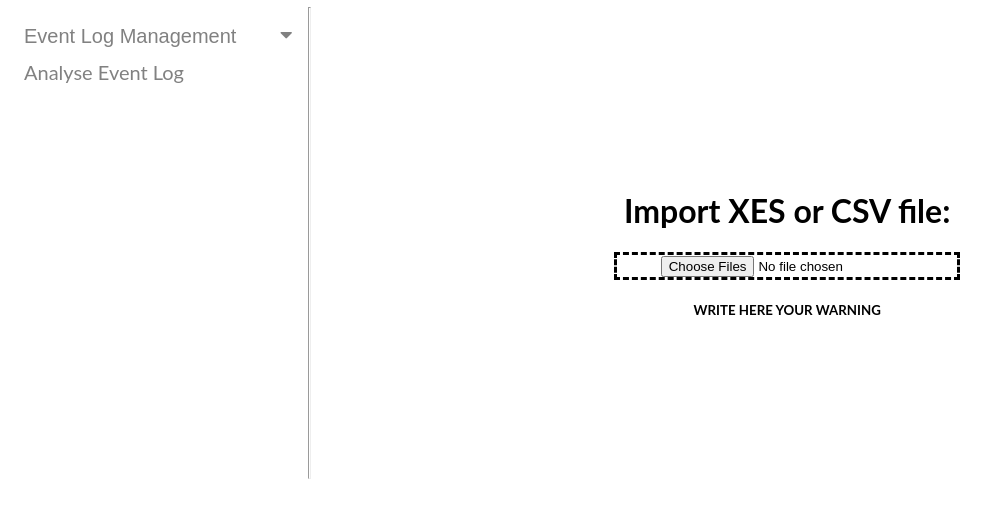
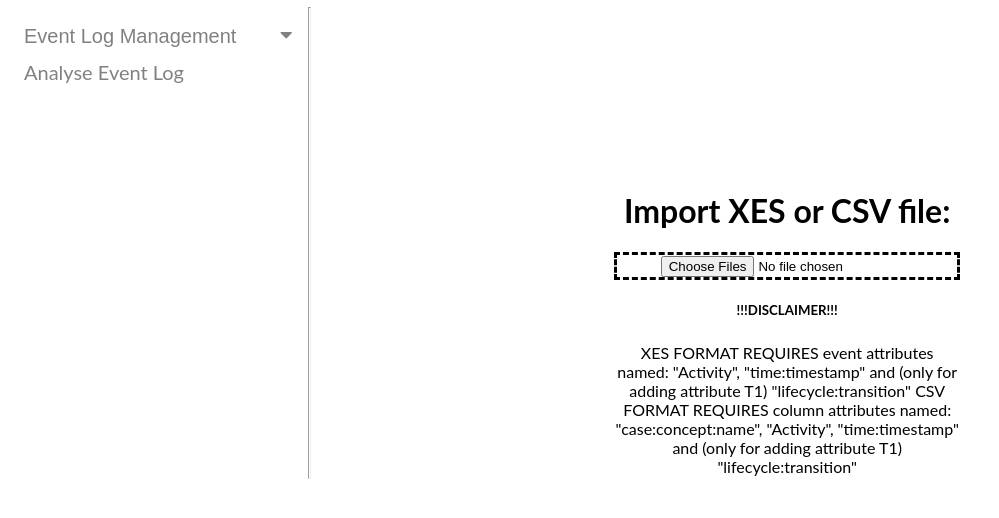
Before and after one commit to KLiehr/WS2122---Feature-Aggregation-and-Clustering, a Django app: page /Import/ in a window 1280 px wide. Shown: the part 110-628 px from the top of the page, without its empty margins (0-999 px from the left). Run offline with Django 3.2, Linux system fonts and the light colour scheme; some libraries are stand-ins or nearby versions.

Commit message:
Added Disclaimer for format requirements

```diff
--- a/ProjectApp/add_Attributes/add_C1.py
+++ b/ProjectApp/add_Attributes/add_C1.py
@@ -1,7 +1,7 @@
 import pm4py
 from pm4py.objects.log.importer.xes import importer as xes_importer
 
-
+# REQUIRES event attribute named "Activity"
 # given an event log(sorted by timestamps!!!), add attribute ActivityCounter(C1) and then return it
 # Definition: C1 gives the number of time an event activity has occured prior to the event in the trace
 def add_C1(log):
--- a/ProjectApp/add_Attributes/add_C2.py
+++ b/ProjectApp/add_Attributes/add_C2.py
@@ -1,7 +1,7 @@
 import pm4py
 from pm4py.objects.log.importer.xes import importer as xes_importer
 
-# Requires Activity
+# REQUIRES event attribute named "Activity"
 # given an event log(sorted by timestamps!!!), add NextActivity(C2) attribute to each event and then return the log
 # Definition C2: says which is the next activity after the event, NoNextAct is the placeholder, if there are no activites executed subsequently
 def add_C2(log):
--- a/ProjectApp/add_Attributes/add_C2_OLD_DEF.py
+++ b/ProjectApp/add_Attributes/add_C2_OLD_DEF.py
@@ -3,6 +3,7 @@ from pm4py.objects.log.importer.xes import importer as xes_importer
 
 # OLDER DEFINITION OF C2 WItH AN ACTIVITY SET; NO LONGER IN USE
 
+# REQUIRES event attribute named "Activity"
 # given an event log(sorted by timestamps!!!) and a set of activities, add NextActivity(C2) attribute to each event and then return the log
 # Definition C2: for a given activity set, says which is the next activity of the set after the event, NoSetActNext is the placeholder, if there are no set activites executed subsequently
 def add_C2(log, act_set):
--- a/ProjectApp/add_Attributes/add_C3.py
+++ b/ProjectApp/add_Attributes/add_C3.py
@@ -5,7 +5,7 @@ from pm4py.objects.log.importer.xes import importer as xes_importer
 
 
 
-
+# REQUIRES event attribute named "Activity"
 # given an event log(sorted by timestamps!!!), add PrevActivity(C3) attribute to each event and then return the log
 # Definition C3: says which was the previous activity in the trace, NoPrevAct is the placeholder, if there were no prior activities
 def add_C3(log):
--- a/ProjectApp/add_Attributes/add_R1.py
+++ b/ProjectApp/add_Attributes/add_R1.py
@@ -2,7 +2,7 @@ import pm4py
 from pm4py.objects.log.importer.xes import importer as xes_importer
 from datetime import datetime
 
-# !!! Requires 'time:timestamp'
+# REQUIRES event attribute named "time:timestamp"
 # given an event log(sorted by timestamps!!!), add WorkloadOfResourceLeft(R1) attribute to each event and then return the log
 # Definition R1: computes the number of events left after the event timestamp across the entire log for THE event's resource, undefined is the placeholder
 def add_R1(log):
--- a/ProjectApp/add_Attributes/add_T1.py
+++ b/ProjectApp/add_Attributes/add_T1.py
@@ -3,7 +3,9 @@ from pm4py.objects.log.importer.xes import importer as xes_importer
 from datetime import datetime
 
 # TODO Maybe implement alternative definition without start and Complete transition
-# !!! Requires Complete and Start event values under lifecycle:transition AND No simultaneous same activities in same trace AND 'time:timestamp'
+# !!! Requires Complete and Start event values under lifecycle:transition AND No simultaneous same activities in same trace
+# REQUIRES event attribute named "time:timestamp"
+# REQUIRES event attribute named "Activity"
 # given an event log(sorted by timestamps!!!), add ActivityTime(T1) attribute to each Complete event and then return the log
 # Definition T1: computes the activity time of an event, undefined is the placeholder, if there were no prior Start of the attribute
 def add_T1(log):
--- a/ProjectApp/templates/ProjectApp/Import.html
+++ b/ProjectApp/templates/ProjectApp/Import.html
@@ -9,7 +9,15 @@
             <input name="file" type="file" multiple />
         </div>
     </form>
-    <h5>WRITE HERE YOUR WARNING</h5>
+    <h5>!!!DISCLAIMER!!!</h5>
+    <h6></h6>
+    <h7> XES FORMAT REQUIRES event attributes named:
+        "Activity", "time:timestamp" and (only for adding attribute T1) "lifecycle:transition"</h7>
+    <h8></h8>
+    <h9> CSV FORMAT REQUIRES column attributes named:
+        "case:concept:name", "Activity", "time:timestamp" and (only for adding attribute T1) "lifecycle:transition"</h9>
+    <h10></h10>
+
 </div>
 <script>
     Dropzone.autoDiscover = false;
```
